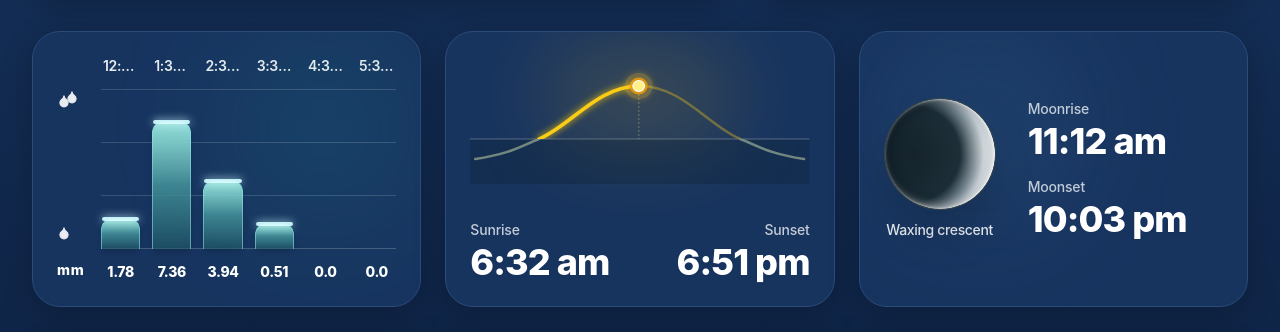
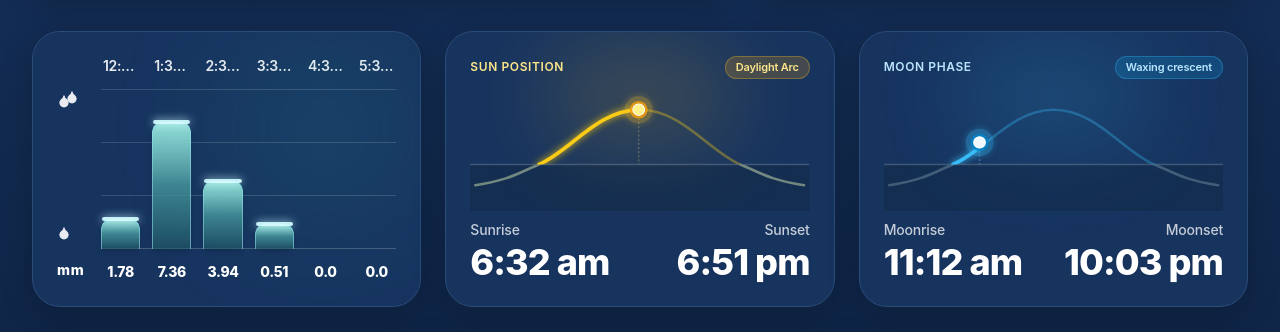
Before and after one commit to sharaddetroja/WeatherGPT-, a React (Vite) app: page / in a window 1280 px wide. Shown: the part 1267-1599 px from the top of the page. Built offline with nearby package versions, Linux system fonts and the light colour scheme; no server answers; a web font is replaced by a local one.

Commit message:
feat: convert moon card to trajectory arc graph with moon on the line, and align trip planner destination symbol to left

```diff
--- a/src/components/weather/MoonPhaseCard.tsx
+++ b/src/components/weather/MoonPhaseCard.tsx
@@ -1,4 +1,4 @@
-import React from 'react';
+import React, { useMemo } from 'react';
 import { motion } from 'motion/react';
 
 interface MoonPhaseCardProps {
@@ -8,12 +8,67 @@ interface MoonPhaseCardProps {
   className?: string;
 }
 
+function parseTimeToMinutes(timeStr?: string): number | null {
+  if (!timeStr) return null;
+  const cleaned = timeStr.trim().toLowerCase();
+  const match = cleaned.match(/^(\d{1,2}):(\d{2})\s*(am|pm)?$/);
+  if (!match) return null;
+  let hours = parseInt(match[1], 10);
+  const minutes = parseInt(match[2], 10);
+  const period = match[3];
+  if (period === 'pm' && hours < 12) hours += 12;
+  if (period === 'am' && hours === 12) hours = 0;
+  return hours * 60 + minutes;
+}
+
 export const MoonPhaseCard: React.FC<MoonPhaseCardProps> = ({
   phaseName = 'Waxing crescent',
   moonriseTime = '11:12 am',
   moonsetTime = '10:03 pm',
   className = '',
 }) => {
+  // Calculate moon position along trajectory based on current time or reference progress
+  const { moonX, moonY, progressT } = useMemo(() => {
+    const now = new Date();
+    const currentMinutes = now.getHours() * 60 + now.getMinutes();
+    const mRise = parseTimeToMinutes(moonriseTime) ?? (11 * 60 + 12);
+    let mSet = parseTimeToMinutes(moonsetTime) ?? (22 * 60 + 3);
+
+    // If moonset is earlier in the day than moonrise, it sets the next day
+    let totalDuration = mSet - mRise;
+    let elapsed = currentMinutes - mRise;
+
+    if (totalDuration <= 0) {
+      totalDuration += 24 * 60;
+      if (currentMinutes < mRise) {
+        elapsed += 24 * 60;
+      }
+    }
+
+    let t = 0.62; // Default elegant position along trajectory
+    if (totalDuration > 0) {
+      if (elapsed >= 0 && elapsed <= totalDuration) {
+        t = elapsed / totalDuration;
+      } else if (elapsed > totalDuration) {
+        t = 0.88; // Near moonset
+      } else {
+        t = 0.15; // Past moonrise
+      }
+    }
+
+    const clampedT = Math.max(0.06, Math.min(0.94, t));
+
+    // Trajectory geometry identical to sun arc:
+    // Moonrise at (65, 75), peak at (160, 22), Moonset at (255, 75)
+    const x = 65 + clampedT * (255 - 65);
+    const y = 75 - Math.sin(clampedT * Math.PI) * 53;
+
+    return {
+      moonX: Math.round(x * 10) / 10,
+      moonY: Math.round(y * 10) / 10,
+      progressT: clampedT,
+    };
+  }, [moonriseTime, moonsetTime]);
 
   return (
     <motion.div
@@ -22,74 +77,173 @@ export const MoonPhaseCard: React.FC<MoonPhaseCardProps> = ({
       transition={{ duration: 0.45, delay: 0.05 }}
       className={`glass-panel rounded-3xl p-4 xs:p-5 sm:p-6 text-white border border-white/20 shadow-2xl backdrop-blur-2xl relative select-none overflow-hidden flex flex-col justify-between ${className}`}
     >
-      {/* Background Subtle Lunar Glow */}
-      <div className="absolute top-2 left-8 w-44 h-44 bg-sky-300/10 rounded-full blur-3xl pointer-events-none" />
+      {/* Background Lunar Cyan/Sky Ambient Glow */}
+      <div className="absolute top-2 left-1/2 -translate-x-1/2 w-48 h-28 bg-sky-400/15 rounded-full blur-2xl pointer-events-none" />
 
-      {/* Main Content Body: Left Moon Sphere & Right Telemetry */}
-      <div className="flex items-center justify-between gap-4 xs:gap-5 sm:gap-8 h-full my-auto">
-        {/* Left: Realistic 3D Moon Sphere & Phase Name */}
-        <div className="flex flex-col items-center justify-center shrink-0">
-          {/* Detailed Photorealistic Moon Sphere with Waxing Crescent Shadow */}
-          <div className="relative w-20 h-20 xs:w-24 xs:h-24 sm:w-28 sm:h-28 rounded-full overflow-hidden shadow-2xl bg-[#11242e] border border-white/15 group cursor-pointer transition-transform hover:scale-105 duration-300">
-            {/* Full Moon Base Texture with realistic craters and lunar maria */}
-            <div
-              className="absolute inset-0 rounded-full opacity-90"
-              style={{
-                background: `
-                  radial-gradient(circle at 75% 45%, rgba(255,255,255,0.95) 0%, rgba(220,230,238,0.9) 35%, rgba(160,175,188,0.85) 70%, rgba(100,120,135,0.8) 100%),
-                  radial-gradient(circle at 60% 30%, rgba(70,85,95,0.4) 0%, transparent 40%),
-                  radial-gradient(circle at 80% 65%, rgba(60,75,85,0.5) 0%, transparent 35%),
-                  radial-gradient(circle at 65% 75%, rgba(90,105,115,0.4) 0%, transparent 30%),
-                  radial-gradient(circle at 45% 40%, rgba(50,65,75,0.6) 0%, transparent 45%)
-                `,
-              }}
-            />
-
-            {/* Waxing Crescent Elliptical Dark Shadow (Shading left-side of moon) */}
-            <div
-              className="absolute inset-0 rounded-full pointer-events-none"
-              style={{
-                background: `radial-gradient(circle at 25% 50%, rgba(15, 30, 38, 0.96) 0%, rgba(18, 36, 46, 0.94) 48%, rgba(25, 48, 60, 0.5) 60%, transparent 72%)`,
-                boxShadow: 'inset 4px 0 12px rgba(10, 20, 28, 0.9)',
-              }}
-            />
-
-            {/* Bright Crescent Highlight Rim on the right edge */}
-            <div
-              className="absolute inset-0 rounded-full pointer-events-none"
-              style={{
-                boxShadow: 'inset -5px -2px 10px rgba(255, 255, 255, 0.7), inset -1px 0 3px rgba(255, 255, 255, 0.9)',
-              }}
-            />
-          </div>
-
-          {/* Phase Label below moon */}
-          <span className="mt-2.5 text-xs sm:text-sm font-medium text-white/90 tracking-tight text-center">
+      {/* Top Header Row with Phase Name Badge */}
+      <div className="flex items-center justify-between z-10">
+        <span className="text-[11px] sm:text-xs font-semibold text-sky-200 uppercase tracking-wider flex items-center gap-1.5">
+          Moon Phase
+        </span>
+        <span className="text-[10px] sm:text-[11px] font-semibold px-2.5 py-0.5 rounded-full bg-sky-500/20 text-sky-200 border border-sky-400/30 shadow-xs">
           {phaseName}
         </span>
       </div>
 
-        {/* Right: Moonrise & Moonset Details with Matching Typography */}
-        <div className="flex flex-col justify-center space-y-3.5 sm:space-y-4 text-left flex-1 min-w-0">
+      {/* Moon Arc Trajectory Visualization */}
+      <div className="relative w-full h-28 sm:h-32 pt-1 flex items-center justify-center overflow-hidden">
+        <svg
+          viewBox="0 0 320 120"
+          className="w-full h-full overflow-visible"
+          preserveAspectRatio="none"
+        >
+          <defs>
+            {/* Soft Lunar Glow Filter */}
+            <filter id="moon-arc-glow" x="-30%" y="-30%" width="160%" height="160%">
+              <feGaussianBlur stdDeviation="3.5" result="glow" />
+              <feMerge>
+                <feMergeNode in="glow" />
+                <feMergeNode in="SourceGraphic" />
+              </feMerge>
+            </filter>
+
+            {/* Clipping rect above horizon line (y: 0 to 75) */}
+            <clipPath id="above-horizon-clip-moon">
+              <rect x="0" y="0" width="320" height="75" />
+            </clipPath>
+
+            {/* Clipping rect below horizon line (y: 75 to 120) */}
+            <clipPath id="below-horizon-clip-moon">
+              <rect x="0" y="75" width="320" height="45" />
+            </clipPath>
+          </defs>
+
+          {/* Subtle Darkened Overlay Below Horizon Line */}
+          <rect
+            x="0"
+            y="75"
+            width="320"
+            height="45"
+            fill="rgba(8, 24, 34, 0.22)"
+          />
+
+          {/* Horizontal Horizon Guideline */}
+          <line
+            x1="0"
+            y1="75"
+            x2="320"
+            y2="75"
+            stroke="rgba(255, 255, 255, 0.18)"
+            strokeWidth="1.5"
+          />
+
+          {/* 1. Arc Portion BELOW Horizon (Muted deep sky line) */}
+          <g clipPath="url(#below-horizon-clip-moon)">
+            <path
+              d="M 5,95 C 38,90 48,82 65,75 M 255,75 C 272,82 282,90 315,95"
+              fill="none"
+              stroke="#4B6B82"
+              strokeWidth="2.5"
+              strokeLinecap="round"
+              opacity="0.8"
+            />
+          </g>
+
+          {/* 2. Arc Portion ABOVE Horizon */}
+          <g clipPath="url(#above-horizon-clip-moon)">
+            {/* Base Faded Lunar Path to Moonset */}
+            <path
+              d="M 65,75 C 95,62 120,22 160,22 C 200,22 225,62 255,75"
+              fill="none"
+              stroke="#38BDF8"
+              strokeWidth="2.5"
+              strokeLinecap="round"
+              opacity="0.32"
+            />
+
+            {/* Active Luminous Lunar Arc from Moonrise to Current Moon Position */}
+            <path
+              d="M 65,75 C 95,62 120,22 160,22 C 200,22 225,62 255,75"
+              fill="none"
+              stroke="#38BDF8"
+              strokeWidth="3.5"
+              strokeLinecap="round"
+              filter="url(#moon-arc-glow)"
+              pathLength="100"
+              strokeDasharray="100"
+              strokeDashoffset={100 - (progressT * 100)}
+            />
+
+            {/* Vertical Moon Ray beam down to horizon */}
+            <line
+              x1={moonX}
+              y1={moonY + 4}
+              x2={moonX}
+              y2="75"
+              stroke="rgba(186, 230, 253, 0.25)"
+              strokeWidth="1.5"
+              strokeDasharray="2 2"
+            />
+
+            {/* Radiant Glowing Moon Orb sitting exactly on the moon trajectory line */}
+            <g>
+              {/* Outer Pulsing Glow */}
+              <circle
+                cx={moonX}
+                cy={moonY}
+                r="13"
+                fill="#38BDF8"
+                opacity="0.35"
+                filter="url(#moon-arc-glow)"
+              />
+              {/* Mid Cyan/Sky Aura */}
+              <circle
+                cx={moonX}
+                cy={moonY}
+                r="8.5"
+                fill="#0284C7"
+                opacity="0.8"
+              />
+              {/* Inner Radiant Moon Sphere */}
+              <circle
+                cx={moonX}
+                cy={moonY}
+                r="5.5"
+                fill="#F0F9FF"
+                stroke="#FFFFFF"
+                strokeWidth="1"
+              />
+              {/* Delicate Crescent Silhouette Accent */}
+              <path
+                d={`M ${moonX - 1.2} ${moonY - 4.2} A 4.2 4.2 0 0 0 ${moonX - 1.2} ${moonY + 4.2} A 3.2 3.2 0 0 1 ${moonX - 1.2} ${moonY - 4.2} Z`}
+                fill="#0F2438"
+                opacity="0.6"
+              />
+            </g>
+          </g>
+        </svg>
+      </div>
+
+      {/* Bottom Row: Moonrise on Left & Moonset on Right */}
+      <div className="flex items-center justify-between pt-1">
         {/* Moonrise */}
-          <div>
-            <span className="text-xs sm:text-sm text-white/75 font-medium block">
+        <div className="flex flex-col">
+          <span className="text-xs sm:text-sm text-white/75 font-medium">
             Moonrise
           </span>
-            <span className="text-2xl sm:text-3xl lg:text-4xl font-extrabold text-white tracking-tight drop-shadow-sm mt-0.5 block truncate">
+          <span className="text-2xl sm:text-3xl lg:text-4xl font-extrabold text-white tracking-tight drop-shadow-sm mt-0.5">
             {moonriseTime}
           </span>
         </div>
 
         {/* Moonset */}
-          <div>
-            <span className="text-xs sm:text-sm text-white/75 font-medium block">
+        <div className="flex flex-col items-end">
+          <span className="text-xs sm:text-sm text-white/75 font-medium">
             Moonset
           </span>
-            <span className="text-2xl sm:text-3xl lg:text-4xl font-extrabold text-white tracking-tight drop-shadow-sm mt-0.5 block truncate">
+          <span className="text-2xl sm:text-3xl lg:text-4xl font-extrabold text-white tracking-tight drop-shadow-sm mt-0.5">
             {moonsetTime}
           </span>
-          </div>
         </div>
       </div>
     </motion.div>
--- a/src/components/weather/SunriseCard.tsx
+++ b/src/components/weather/SunriseCard.tsx
@@ -62,8 +62,18 @@ export const SunriseCard: React.FC<SunriseCardProps> = ({
       {/* Background Solar Warm Glow */}
       <div className="absolute top-2 left-1/2 -translate-x-1/2 w-48 h-28 bg-amber-400/15 rounded-full blur-2xl pointer-events-none" />
 
+      {/* Top Header Row with Sun Status Badge */}
+      <div className="flex items-center justify-between z-10">
+        <span className="text-[11px] sm:text-xs font-semibold text-amber-200 uppercase tracking-wider flex items-center gap-1.5">
+          Sun Position
+        </span>
+        <span className="text-[10px] sm:text-[11px] font-semibold px-2.5 py-0.5 rounded-full bg-amber-500/20 text-amber-200 border border-amber-400/30 shadow-xs">
+          Daylight Arc
+        </span>
+      </div>
+
       {/* Sun Arc Trajectory Visualization */}
-      <div className="relative w-full h-28 sm:h-32 pt-2 flex items-center justify-center overflow-hidden">
+      <div className="relative w-full h-28 sm:h-32 pt-1 flex items-center justify-center overflow-hidden">
         <svg
           viewBox="0 0 320 120"
           className="w-full h-full overflow-visible"
@@ -191,7 +201,7 @@ export const SunriseCard: React.FC<SunriseCardProps> = ({
       </div>
 
       {/* Bottom Row: Sunrise on Left & Sunset on Right */}
-      <div className="flex items-center justify-between pt-2">
+      <div className="flex items-center justify-between pt-1">
         {/* Sunrise */}
         <div className="flex flex-col">
           <span className="text-xs sm:text-sm text-white/75 font-medium">
--- a/src/pages/TravelPlannerPage.tsx
+++ b/src/pages/TravelPlannerPage.tsx
@@ -5,7 +5,6 @@ import {
   Navigation,
   ArrowLeftRight,
   MapPin,
-  Flag,
   Loader2,
   Sparkles,
   RefreshCw,
@@ -274,7 +273,7 @@ export default function TravelPlannerPage() {
               <span className="text-[10px] text-rose-400 font-bold uppercase tracking-wider">Arrival Point</span>
             </label>
             <div className="relative">
-              <Flag className="w-4 h-4 text-rose-400 fill-rose-400/25 absolute left-3 top-1/2 -translate-y-1/2 pointer-events-none" />
+              <MapPin className="w-4 h-4 text-rose-400 fill-rose-400/20 absolute left-3 top-1/2 -translate-y-1/2 pointer-events-none" />
               <input
                 type="text"
                 placeholder="e.g. Surat"
@@ -302,7 +301,7 @@ export default function TravelPlannerPage() {
                     className="w-full px-3.5 py-2 text-left text-xs font-semibold hover:bg-white/15 text-white flex items-center justify-between gap-2.5 transition-colors cursor-pointer"
                   >
                     <div className="flex items-center gap-2 min-w-0">
-                      <Flag className="w-3.5 h-3.5 text-rose-400 fill-rose-400/25 shrink-0" />
+                      <MapPin className="w-3.5 h-3.5 text-rose-400 fill-rose-400/20 shrink-0" />
                       <span className="truncate font-bold">{city.name}</span>
                     </div>
                     <span className="text-[10px] text-white/70 bg-white/10 px-2 py-0.5 rounded-full font-medium ml-2 shrink-0 border border-white/10">
```
Also changed, not shown: src/components/route/RouteWeather.tsx (+7 -8 lines). Lines whose indentation alone changed are shown as unchanged.
